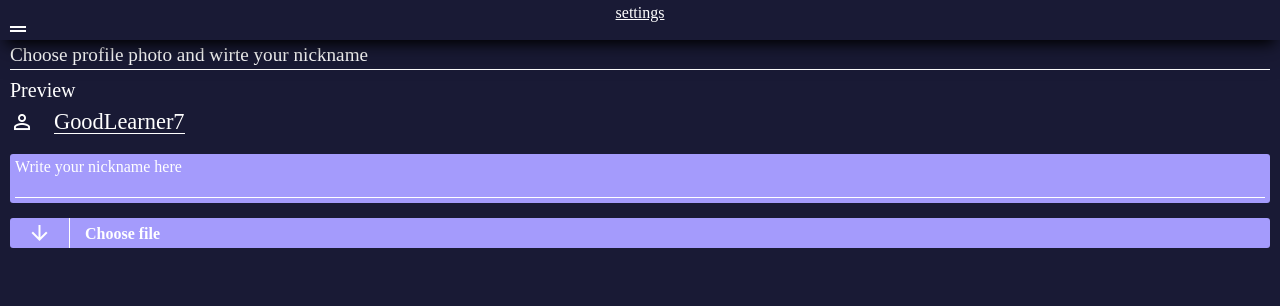
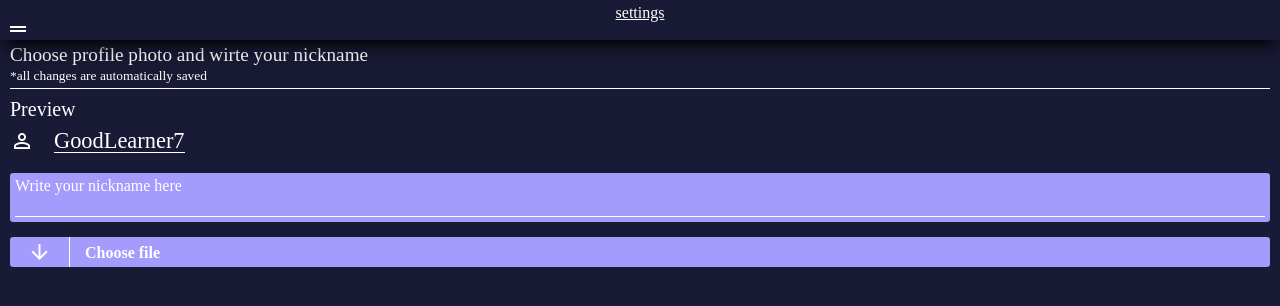
Before and after one commit to Muloversic/easy-learn-React-, a React (Create React App) app: page /settings in a window 1280 px wide. Shown: the top 306 px of the page. Built offline with nearby package versions, Linux system fonts and the light colour scheme.

Commit message:
added hint about how settings work

```diff
--- a/src/components/Settings.js
+++ b/src/components/Settings.js
@@ -70,6 +70,8 @@ export default function Settings() {
         <div className="settings__user">
           <h2 className="settings__user-title">
             Choose profile photo and wirte your nickname
+            <br />
+            <span> *all changes are automatically saved</span>
           </h2>
           <div className="settings__preview">
             <h3 className="settings__preview-title">Preview</h3>
--- a/src/scss/settings.scss
+++ b/src/scss/settings.scss
@@ -46,6 +46,9 @@
             font-size: 1.2em;
             border-bottom: 1px solid $white;
             padding-bottom: 5px;
+            span{
+                font-size: 0.7em;
+            }
         }
 
         &-label {
```
